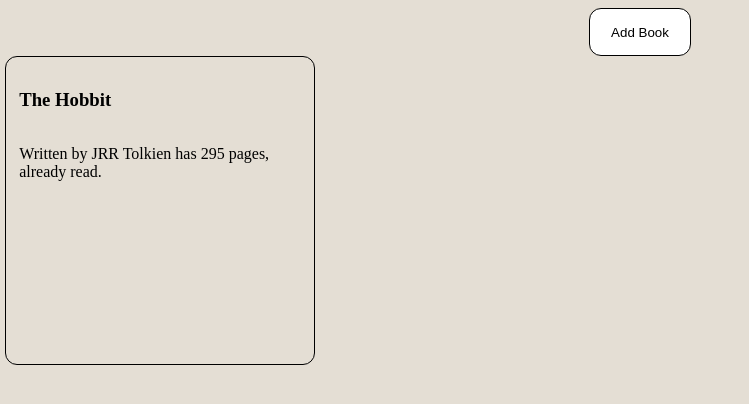
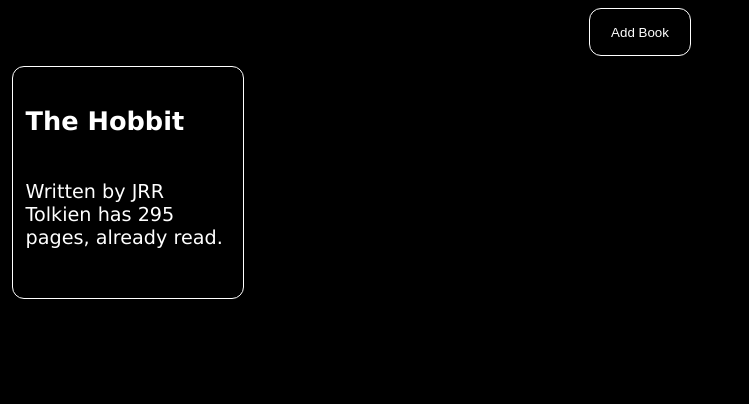
Before and after one commit to LineZealot/odin-library-app, a website: page index.html in a window 1280 px wide. Shown: the whole page, without its empty margins (0-749 px from the left). Drawn offline with Linux system fonts and the light colour scheme.

Commit message:
Updated book-item style.css

```diff
--- a/style.css
+++ b/style.css
@@ -4,43 +4,59 @@ html {
   flex-direction: column;
   align-items: center;
   height: 100%;
-  background-color: rgb(228, 222, 212);
-}
-
-.bookshelf {
-    display: grid;
-    grid-template-columns: repeat(4, 25vw);
-    justify-items: center;
-    width: 100%;
+  background-color: black;
+  font-family: 'Lucida Sans', 'Lucida Sans Regular', 'Lucida Grande', 'Lucida Sans Unicode', Geneva, Verdana, sans-serif;
 }
 
 .create-book {
   height: 6vh;
   width: max(64px, 8vw);
+  margin-bottom: 0.8vw;
   border: none;
-  background-color: white;
-  border: 1px solid black;
+  background-color: black;
+  color: white;
+  border: 1px solid white;
   border-radius: 12px;
 }
 
 .create-book:hover {
-  background-color: rgb(211, 204, 192);
+  background-color: rgb(48, 48, 48);
 }
 
 .create-book:active {
-  background-color: rgb(189, 174, 148);
+  background-color: white;
+  color: black;
 }
 
 .create-book-ui {
   display: none;
 }
 
+.bookshelf {
+    display: grid;
+    grid-template-columns: repeat(5, 20vw);
+    row-gap: 2vw;
+    justify-items: center;
+    width: 100%;
+  }
+
 .book-item {
-    display: flex;
-    flex-direction: column;
-    width: 22vw;
-    height: 22vw;
-    padding: 1vw;
-    border: 1px solid black;
-    border-radius: 12px;
+  display: flex;
+  flex-direction: column;
+  width: 16vw;
+  height: 16vw;
+  padding: 1vw;
+  border: 1px solid white;
+  border-radius: 12px;
+  background-color: black;
+  color: white;
 }
+
+.book-item-heading {
+    font-weight: 700;
+    font-size: max(2vw, 12px);
+}
+
+.book-item-body {
+    font-size: max(1.5vw, 8px);
+}
```
